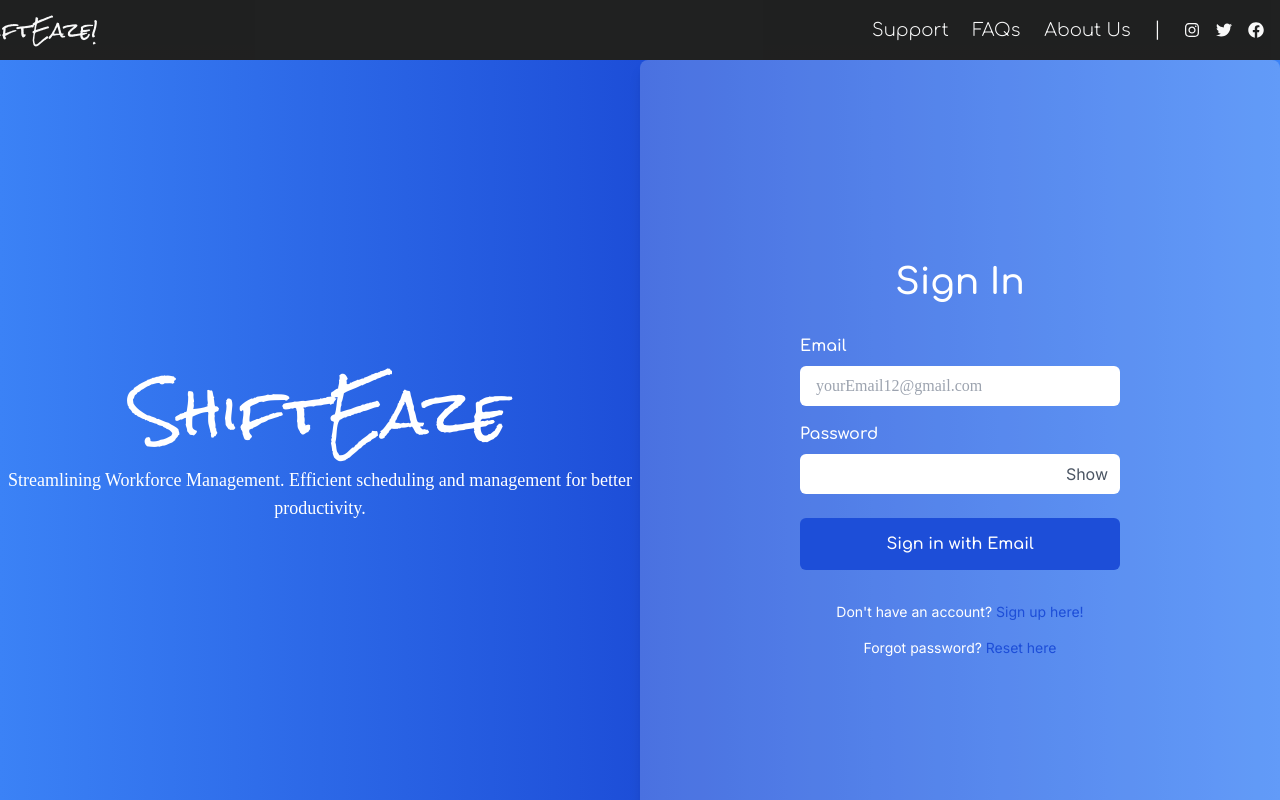
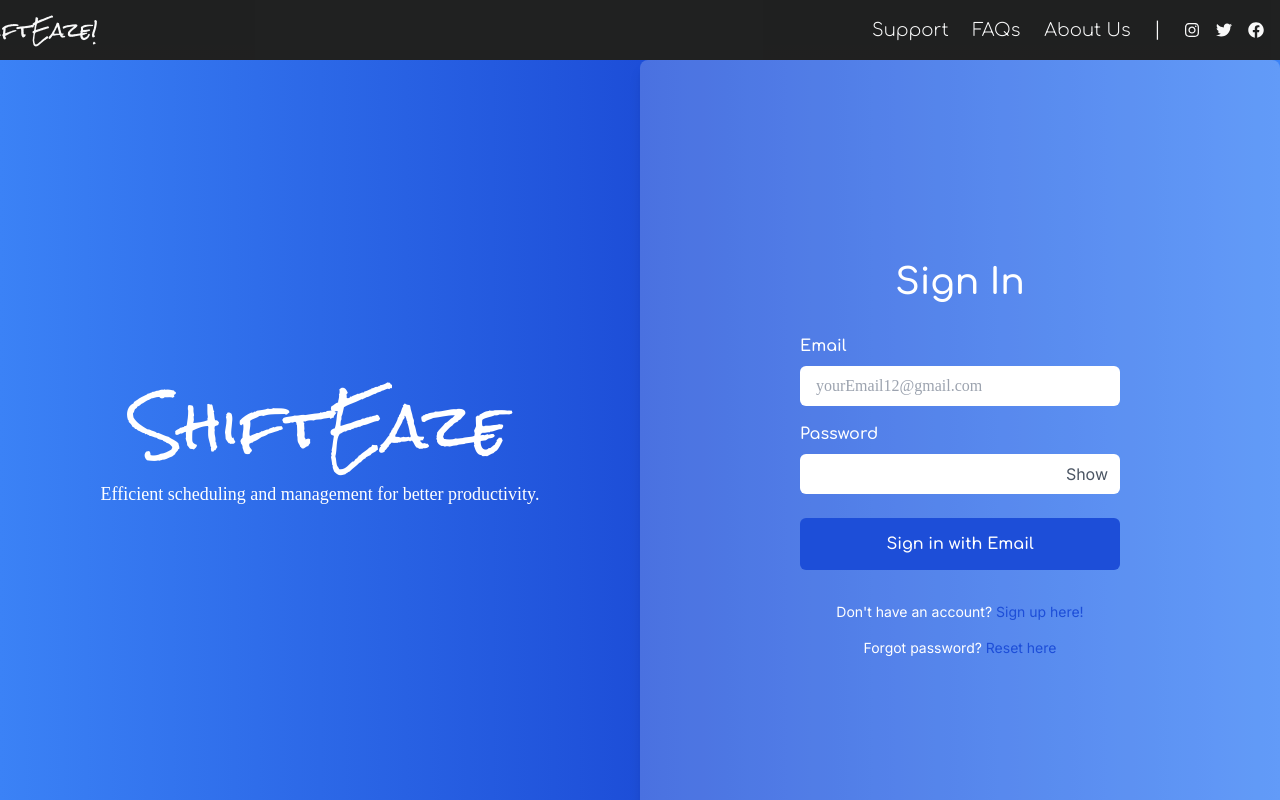
Before and after one commit to MFGPerez/ShiftEaze-CapstoneBackup, a Next.js app: page / in a window 1280 px wide. Shown: the top 800 px of the page. Built offline with nearby package versions, Linux system fonts and the light colour scheme; a web font is replaced by a local one.

Commit message:
updated signin and sign up

```diff
--- a/app/page.js
+++ b/app/page.js
@@ -114,7 +114,7 @@ const App = () => {
         <div className="w-6/12 h-screen flex flex-col justify-center items-center">
           <h1 className="text-6xl text-white mb-6 font-rockSalt">ShiftEaze</h1>
           <p className="text-white text-lg font-nixie mb-4 text-center">
-            Streamlining Workforce Management. Efficient scheduling and
+             Efficient scheduling and
             management for better productivity.
           </p>
         </div>
--- a/app/signin/page.js
+++ b/app/signin/page.js
@@ -114,7 +114,7 @@ const App = () => {
         <div className="w-6/12 h-screen flex flex-col justify-center items-center">
           <h1 className="text-6xl text-white mb-6 font-rockSalt">ShiftEaze!</h1>
           <p className="text-white text-lg font-nixie mb-4 text-center">
-            Streamlining Workforce Management. Efficient scheduling and
+             Efficient scheduling and
             management for better productivity.
           </p>
         </div>
--- a/app/signup/page.js
+++ b/app/signup/page.js
@@ -77,7 +77,7 @@ const Signup = () => {
         <div className="w-6/12 h-screen flex flex-col justify-center items-center">
           <h1 className="text-6xl text-white mb-6 font-rockSalt">ShiftEaze!</h1>
           <p className="text-white text-lg font-nixie mb-4 text-center">
-            Streamlining Workforce Management. Efficient scheduling and
+            Efficient scheduling and
             management for better productivity.
           </p>
         </div>
```
